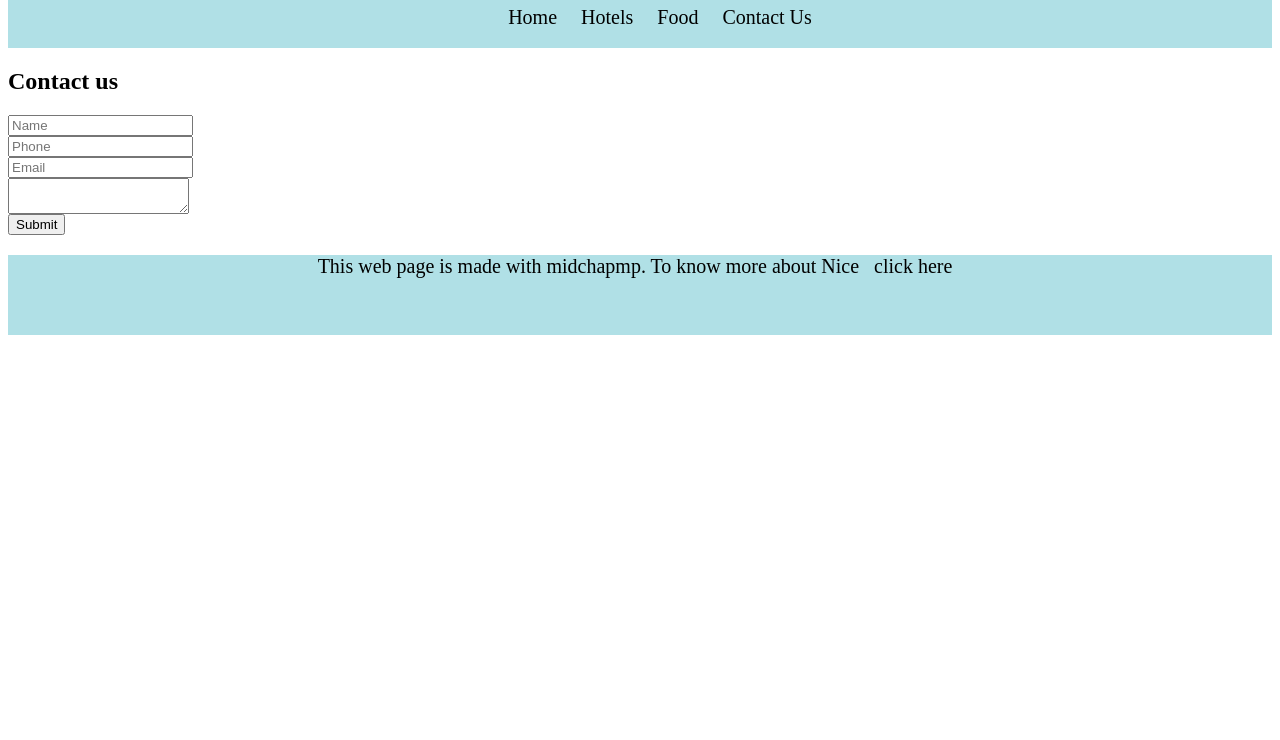
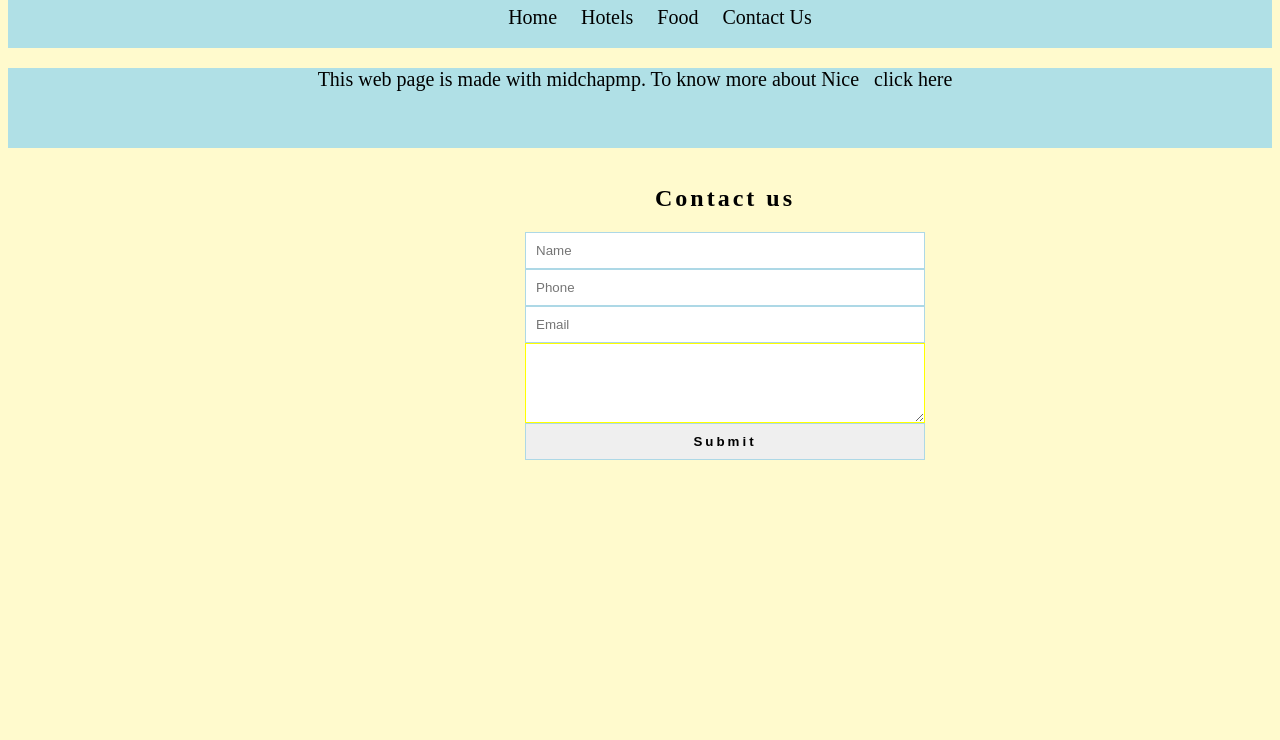
Before and after one commit to bannamilkshake/Nice, a plain HTML site: page contactus.html in a window 1280 px wide. Shown: the part 60-800 px from the top of the page. Drawn offline with Linux system fonts and the light colour scheme.

Commit message:
Update contactus.html

```diff
--- a/contactus.html
+++ b/contactus.html
@@ -22,6 +22,26 @@ nav ul li{list-style-type:none; display:inline-block;}
  a{text-decoration:none; margin:10px;
   color:black;
   font-size:20px;}
+    body{background:#FFFACD;}
+    .wrapper{position:absolute;
+            top:200px;
+            left:500px;
+            width:400px;
+             padding:25px;}
+    .wrapper h2{text-align:center;
+                letter-spacing:3px;}
+    .wrapper input{border: 1px solid lightblue;
+                   width:100% ;
+                   padding:10px;}
+    .wrapper textarea{
+      border: 1px solid yellow;
+                   width:100% ;
+      height:80px;
+                   padding:10px;}
+    .wrapper .btn input[type="submit"]{width:100%;
+                                       letter-spacing:3px;
+                                       font-weight:bold;}
+
   </style>
   <script>
   function validate(){
```
